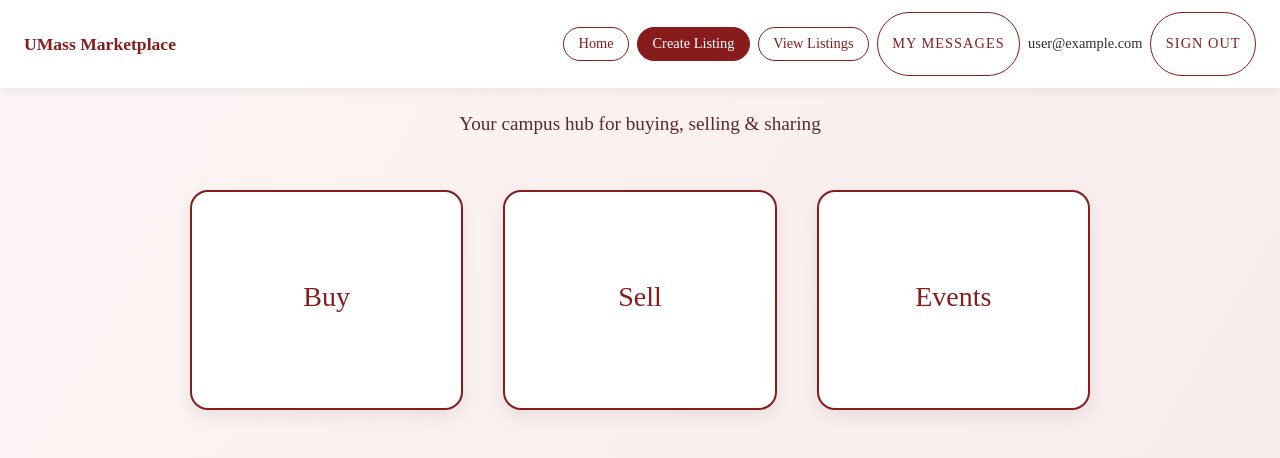
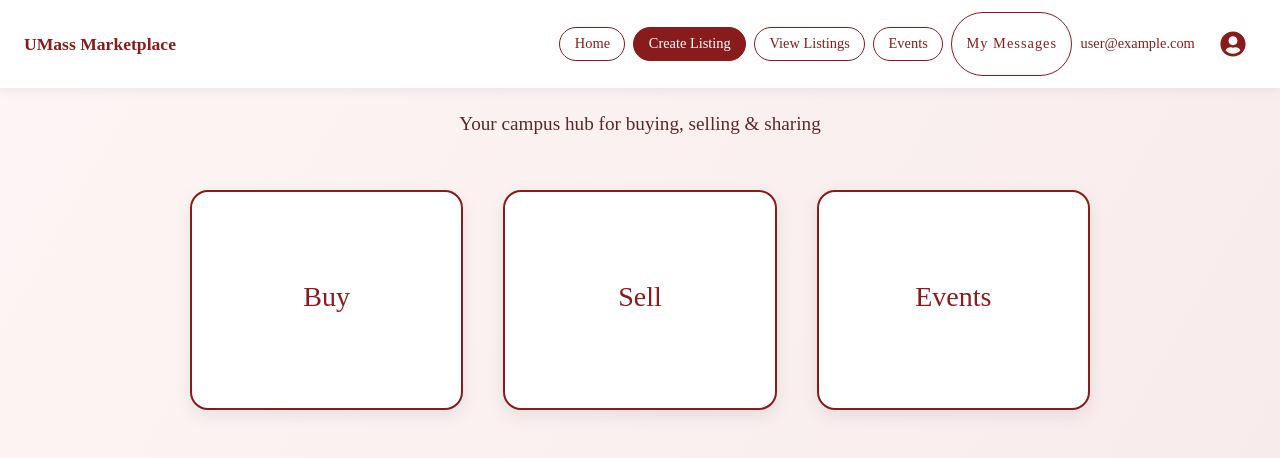
Before and after one commit to isha-234/umass-marketplace, a React (Create React App) app in the folder frontend/: page /home in a window 1280 px wide. Shown: the top 458 px of the page. Built offline with nearby package versions, Linux system fonts and the light colour scheme; no server answers; sample sign-in values are in the browser's storage.

Commit message:
modify app.js for message button

```diff
--- a/frontend/src/App.js
+++ b/frontend/src/App.js
@@ -1,12 +1,118 @@
+// import React, { useState } from "react";
+// import { Routes, Route, Navigate, useLocation, Link, useNavigate } from "react-router-dom";
+// import SellerCreateListing from "./SellerCreateListing";
+// import Listings from "./Listings";
+// import AuthLogin from "./AuthLogin";
+// import HomePage from "./HomePage";
+// // import Events from "./Events";
+// import ProfileMenu from "./ProfileMenu";
+// import MyListings from "./MyListings";
+// import DraftListings from "./DraftListings";
+// import ProtectedRoute from "./ProtectedRoute";
+// import { useAuth } from "./AuthContext";
+// import "./App.css";
+
+// function Navbar() {
+//   const { user, logout, isVerified } = useAuth();
+//   const navigate = useNavigate();
+
+//   const [messagesOpen, setMessagesOpen] = useState(false);
+
+//   const handleLogout = async () => {
+//     await logout();
+//     navigate("/auth", { replace: true });
+//   };
+
+//   return (
+//     <nav className="topbar">
+//       <div className="topbar-inner">
+//         <Link className="topbar-brand" to="/home">
+//           UMass Marketplace
+//         </Link>
+
+//         <div className="topbar-actions">
+//           <Link
+//             className="topbar-btn topbar-btn-outline"
+//             to="/home"
+//           >
+//             Home
+//           </Link>
+//           <Link
+//             className="topbar-btn topbar-btn-primary"
+//             to="/sell/new"
+//           >
+//             Create Listing
+//           </Link>
+//           <Link
+//             className="topbar-btn topbar-btn-outline"
+//             to="/listings"
+//           >
+//             View Listings
+//           </Link>
+
+//           <Link className="topbar-btn topbar-btn-outline" to="/events">
+//             Events
+//           </Link>
+// </div>
+//           <ProfileMenu /> </div>
+
+
+//       {/* Drawer mounted next to navbar so it overlays the app */}
+//       {user && isVerified && (
+//         <MessagesDrawer
+//           open={messagesOpen}
+//           onClose={() => setMessagesOpen(false)}
+//           currentUserEmail={user.email}
+//         />
+//       )}
+//     </nav>
+//   );
+// }
+
+// function App() {
+//   const location = useLocation();
+//   const hideNavbar = location.pathname === "/auth";
+
+//   return (
+//     <>
+//       {!hideNavbar && <Navbar />}
+
+//       <main className="app-main">
+//         <Routes>
+//           <Route path="/auth" element={<AuthLogin />} />
+//           <Route path="/" element={<Navigate to="/auth" />} />
+//           <Route
+//             path="/home"
+//             element={
+//               <ProtectedRoute>
+//                 <HomePage />
+//               </ProtectedRoute>
+//             }
+//           />
+//           <Route path="/listings" element={<Listings />} />
+//           <Route
+//             path="/sell/new"
+//             element={
+//               <ProtectedRoute>
+//                 <SellerCreateListing />
+//               </ProtectedRoute>
+//             }
+//           />
+
+
+//           <Route path="/sell/new" element={<SellerCreateListing />} />
+
+//           <Route path="/my-listings" element={<MyListings />} />
+//           <Route path="/draft-listings" element={<DraftListings />} />
+//    </Routes>
+//       </main>
+//     </>
+//   );
+// }
+
+// export default App;
 import React, { useState } from "react";
-import {
-  Routes,
-  Route,
-  Navigate,
-  useLocation,
-  Link,
-  useNavigate,
-} from "react-router-dom";
+import { Routes, Route, Navigate, useLocation, Link, useNavigate } from "react-router-dom";
 import SellerCreateListing from "./SellerCreateListing";
 import Listings from "./Listings";
 import AuthLogin from "./AuthLogin";
@@ -14,17 +120,16 @@
 // import Events from "./Events";
 import ProfileMenu from "./ProfileMenu";
 import MyListings from "./MyListings";
+import MessagesDrawer from "./MessagesDrawer";
 import DraftListings from "./DraftListings";
 import ProtectedRoute from "./ProtectedRoute";
 import { useAuth } from "./AuthContext";
-import MessagesDrawer from "./MessagesDrawer";
 import "./App.css";
 
 function Navbar() {
   const { user, logout, isVerified } = useAuth();
   const navigate = useNavigate();
 
-  // My Messages drawer state
   const [messagesOpen, setMessagesOpen] = useState(false);
 
   const handleLogout = async () => {
@@ -53,25 +158,25 @@
               View Listings
             </Link>
 
+            <Link className="topbar-btn topbar-btn-outline" to="/events">
+              Events
+            </Link>
+
             {user && isVerified ? (
               <>
                 {/* My Messages button */}
                 <button
-                  type="button"
-                  className="topbar-btn topbar-btn-outline"
-                  onClick={() => setMessagesOpen(true)}
-                >
-                  My Messages
+                    type="button"
+                    className="topbar-btn topbar-btn-outline"
+                    style={{ textTransform: "none" }}
+                    onClick={() => setMessagesOpen(true)}
+                  >
+                    My Messages
                 </button>
 
-                <span className="topbar-user">{user.email}</span>
 
-                <button
-                  className="topbar-btn topbar-btn-outline"
-                  onClick={handleLogout}
-                >
-                  Sign Out
-                </button>
+                {/* Profile menu (avatar / dropdown, etc.) */}
+                <ProfileMenu />
               </>
             ) : (
               <Link className="topbar-btn topbar-btn-outline" to="/auth">
@@ -94,14 +199,14 @@
   );
 }
 
+
+
 function App() {
   const location = useLocation();
   const hideNavbar = location.pathname === "/auth";
-
   return (
     <>
       {!hideNavbar && <Navbar />}
-
       <main className="app-main">
         <Routes>
           <Route path="/auth" element={<AuthLogin />} />
@@ -124,9 +229,7 @@
             }
           />
 
-
           <Route path="/sell/new" element={<SellerCreateListing />} />
-
           <Route path="/my-listings" element={<MyListings />} />
           <Route path="/draft-listings" element={<DraftListings />} />
    </Routes>
@@ -134,5 +237,4 @@
     </>
   );
 }
-
 export default App;
```
